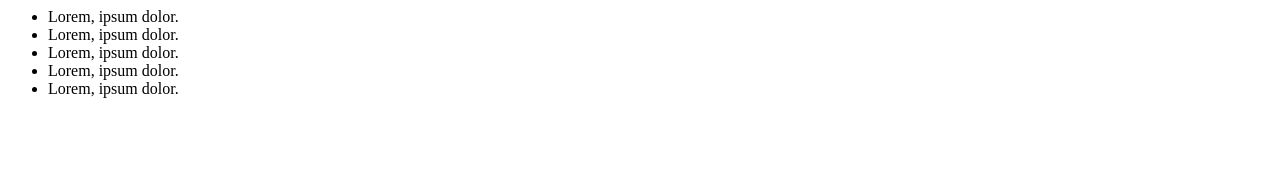
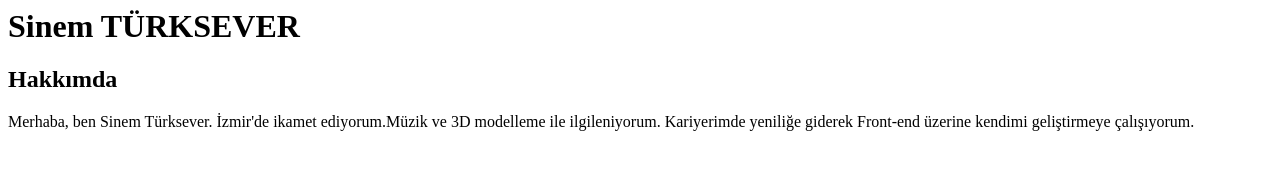
Before and after one commit to snmturksever/Egitim, a plain HTML site: page index.html in a window 1280 px wide. Drawn offline with Linux system fonts and the light colour scheme.

Commit message:
ödev-Hakkımda

```diff
--- a/index.html
+++ b/index.html
@@ -1,9 +1,8 @@
-<div>
-  <ul>
-    <li>Lorem, ipsum dolor.</li>
-    <li>Lorem, ipsum dolor.</li>
-    <li>Lorem, ipsum dolor.</li>
-    <li>Lorem, ipsum dolor.</li>
-    <li>Lorem, ipsum dolor.</li>
-  </ul>
-</div>
+<h1>Sinem TÜRKSEVER</h1>
+<h2>Hakkımda</h2>
+<!-- Kısaca Tanıtım -->
+<p>
+  Merhaba, ben Sinem Türksever. İzmir'de ikamet ediyorum.Müzik ve 3D modelleme
+  ile ilgileniyorum. Kariyerimde yeniliğe giderek Front-end üzerine kendimi
+  geliştirmeye çalışıyorum.
+</p>
```
Also changed, not shown: 1 other file.
